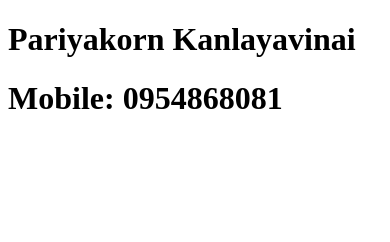
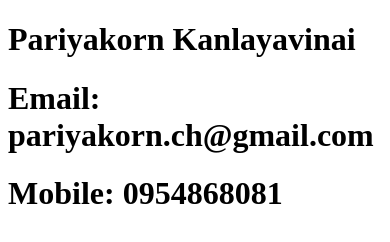
Before and after one commit to ddxmz/git-sample-project, a plain HTML site: page index.html in a window 390 px wide. Drawn offline with Linux system fonts and the light colour scheme.

```diff
--- a/index.html
+++ b/index.html
@@ -8,6 +8,7 @@
 <body>
 
     <h1>Pariyakorn Kanlayavinai</h1>
+    <h1>Email: pariyakorn.ch@gmail.com</h1>
     <h1>Mobile: 0954868081</h1>
 
 </body>
```
